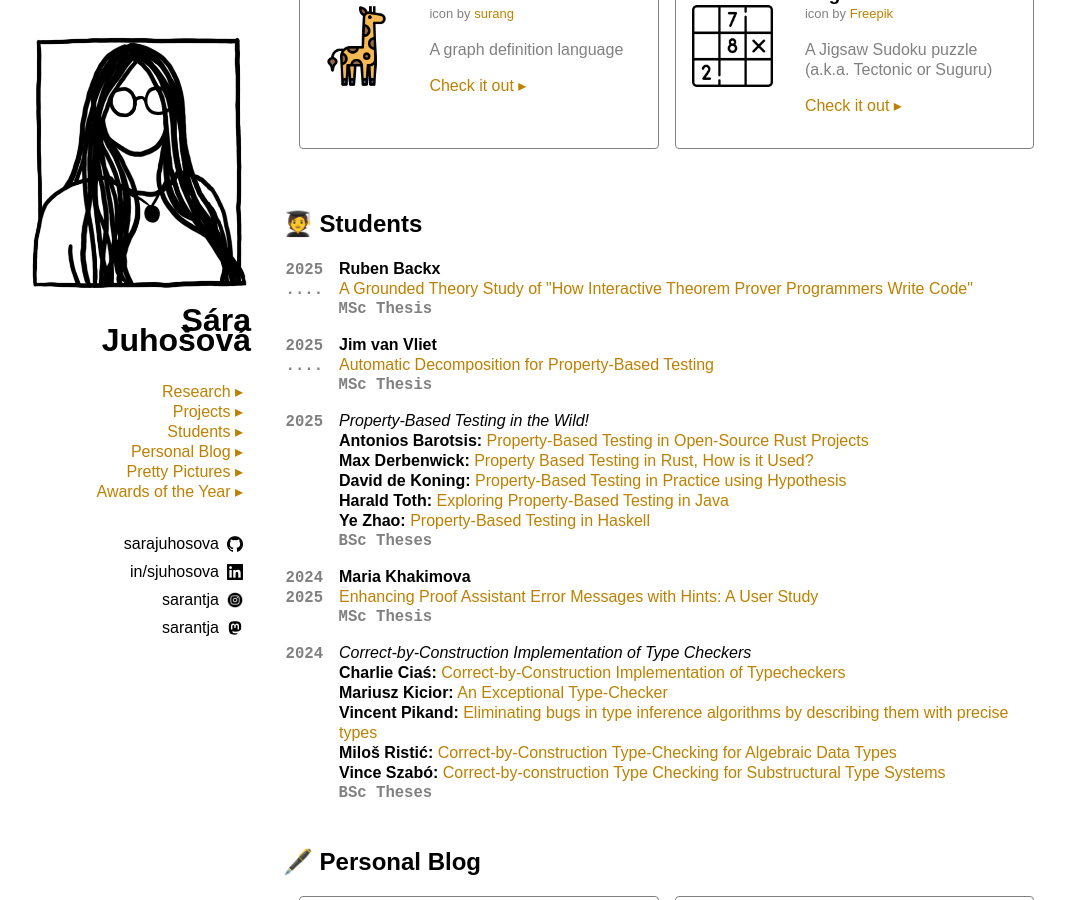
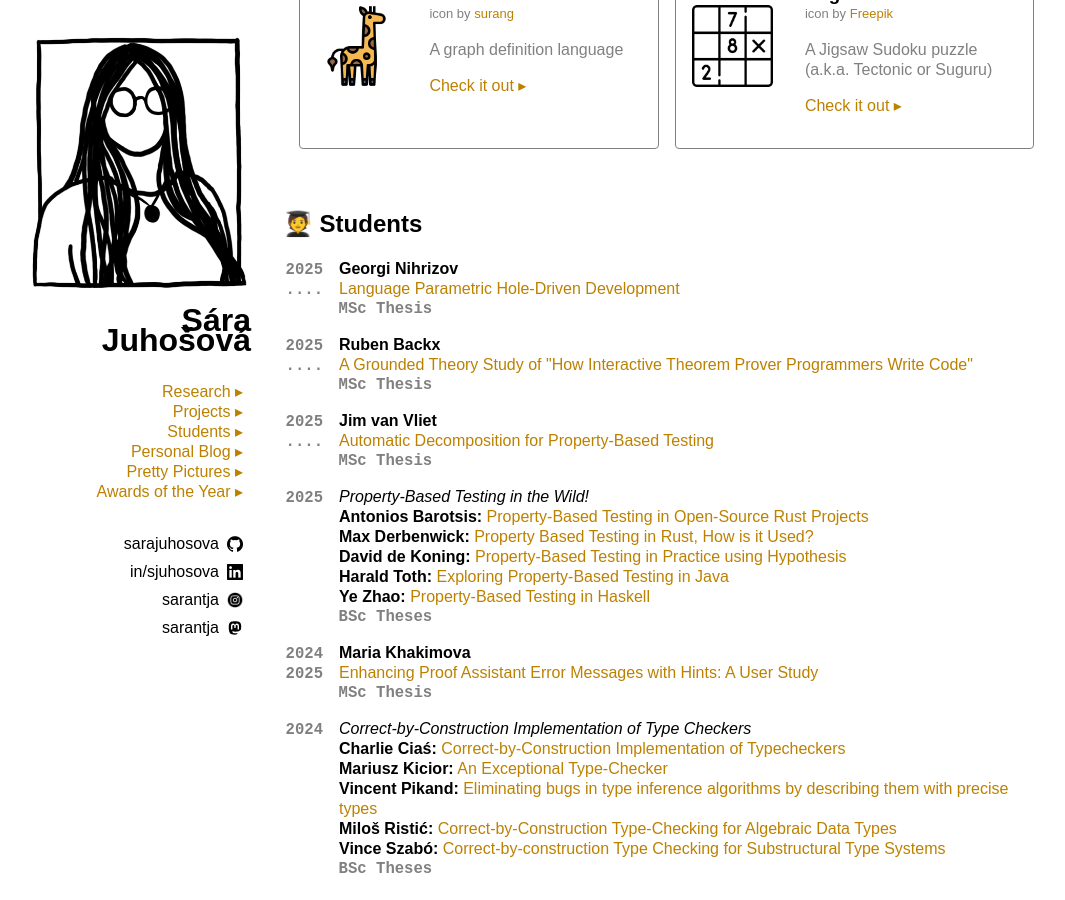
Before and after one commit to sarajuhosova/sarajuhosova.github.io, a Jekyll site: the page built from index.md, in a window 1280 px wide and 900 px high, scrolled down 1974 px. Shown: the whole window, without its empty margins (102-1167 px from the left). Built offline with Jekyll 4.4.1, drawn with Linux system fonts in a browser that asks for light colours.

Commit message:
Add Georgi's MSc project

```diff
--- a/_data/students.yaml
+++ b/_data/students.yaml
@@ -1,3 +1,10 @@
+- type: msc
+  year:
+    start: 2025
+    end:
+  name: Georgi Nihrizov
+  title: "Language Parametric Hole-Driven Development"
+  link: https://pl.ewi.tudelft.nl/master-projects/master/2025/11/11/georgi-nihrizov/
 - type: msc
   year:
     start: 2025
```
